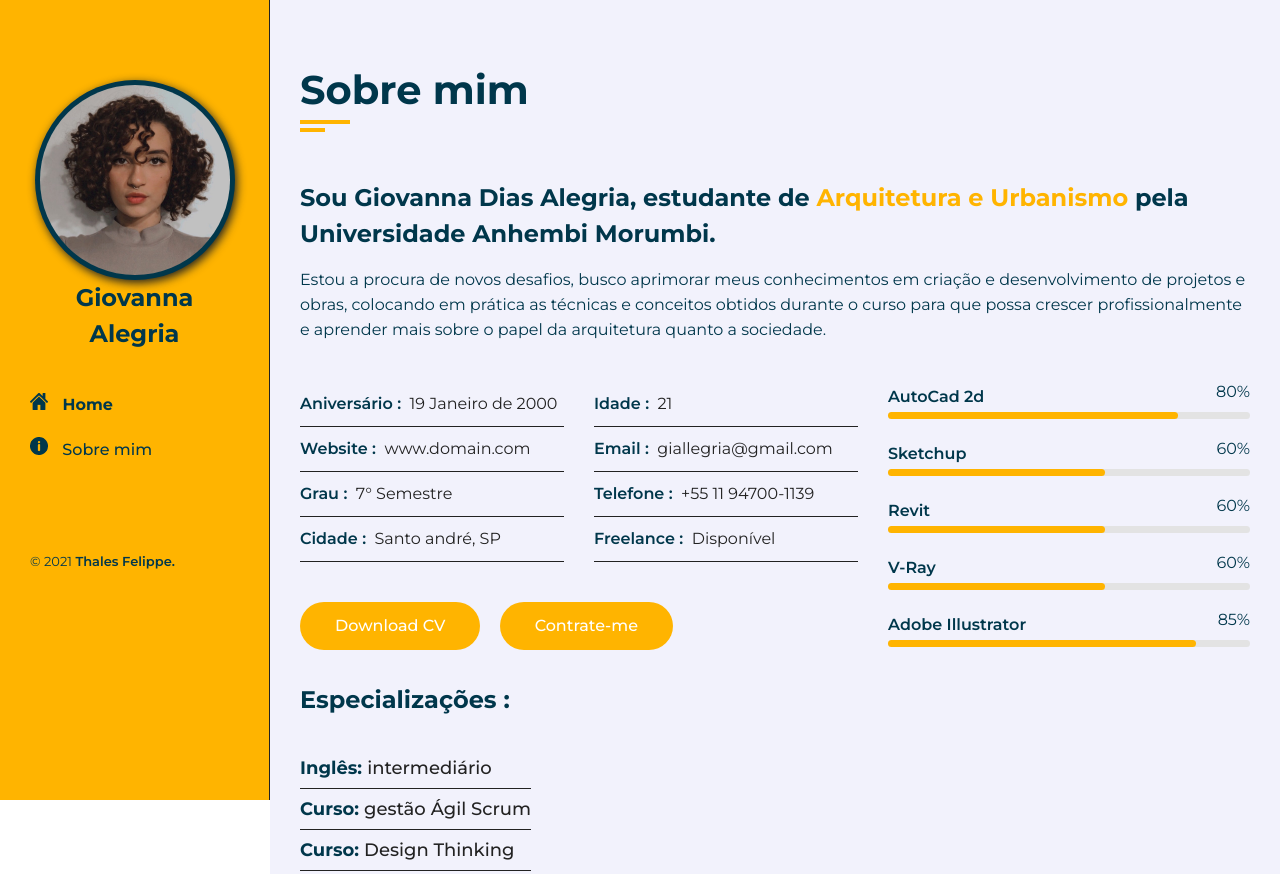
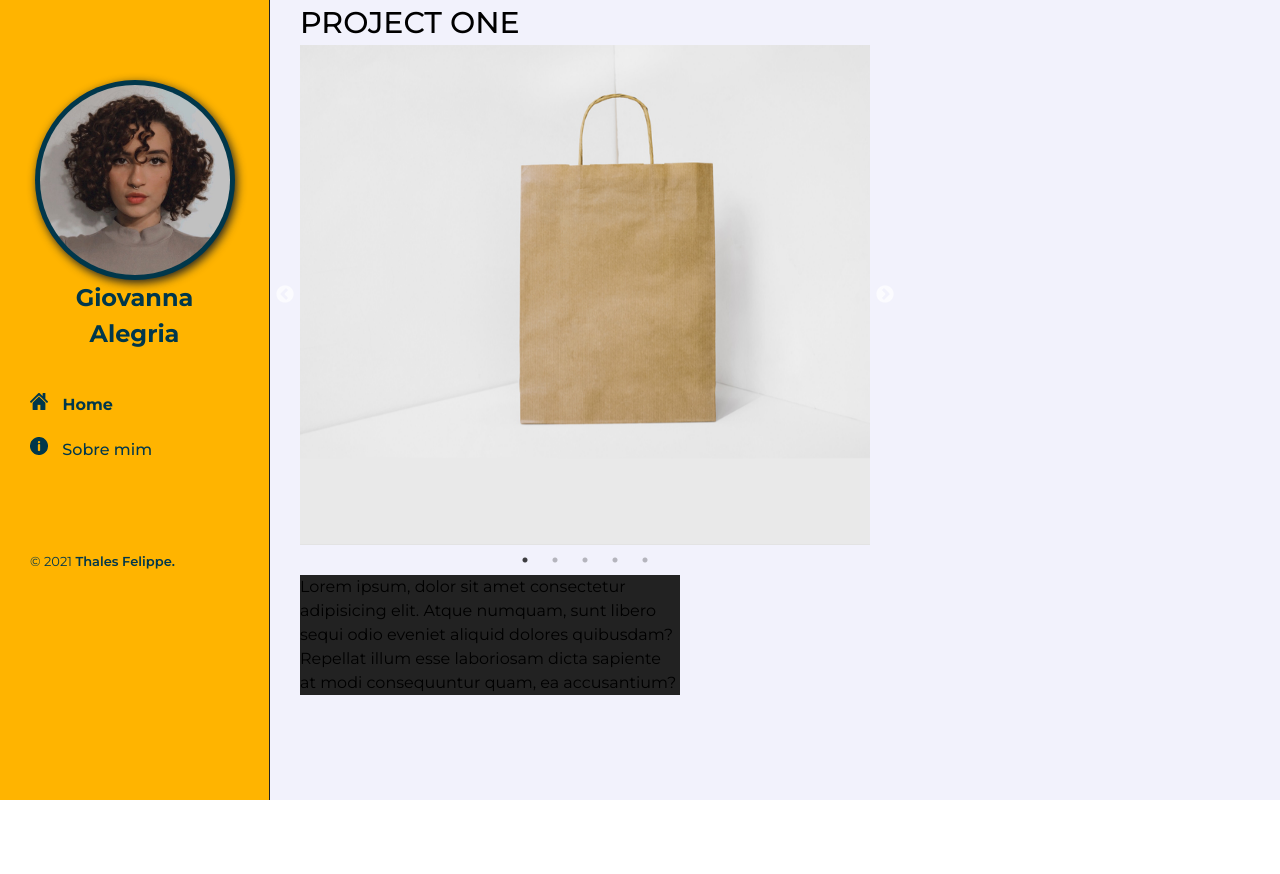
Before and after one commit to thalesfelippe/Portifolio-Gi, a plain HTML site: page index.html in a window 1280 px wide. Shown: the top 874 px of the page. After the commit the page ends 800 px from the top, so only its background shows below. Drawn offline with nearby package versions, Linux system fonts and the light colour scheme.

Commit message:
home changes

```diff
--- a/css/style.css
+++ b/css/style.css
@@ -244,6 +244,37 @@ section .container {
     display: flex;
 }
 
+.project-box {
+    flex: 0 0 60%;
+    width: 60%;
+    background-color: #C4C4C4;
+}
+
+.project-name {
+    font-size: 30px;
+    font-weight: 500;
+}
+
+.project-box .project-carousel {
+}
+
+.project-box .project-carousel .carousel-item {
+    height: 500px;
+}
+
+.project-box .project-carousel .carousel-item img {
+    width: 500;
+    height: 500px;
+}
+
+.description-box {
+    flex: 0 0 40%;
+    width: 40%;
+    padding: 0;
+    margin: 0;
+    background-color: #222222;
+}
+
 /* About Section */
 
 .about .about-content {
--- a/index.html
+++ b/index.html
@@ -10,7 +10,10 @@
    <!-- css -->
 	<link rel="stylesheet" href="css/style.css" type="text/css">
    <!-- Slick -->
-   <link rel="stylesheet" type="text/css" href="https://cdn.jsdelivr.net/npm/slick-carousel@1.8.1/slick/slick.css"/>
+   <link rel="stylesheet" type="text/css" href="https://cdnjs.cloudflare.com/ajax/libs/slick-carousel/1.8.1/slick.min.css"/>
+   <!-- Slick Theme -->
+   <link rel="stylesheet" type="text/css" href="https://cdnjs.cloudflare.com/ajax/libs/slick-carousel/1.8.1/slick-theme.css"/>
+
    <!-- JQuery -->
   <script type="text/javascript" src="https://cdnjs.cloudflare.com/ajax/libs/jquery/3.6.0/jquery.min.js"></script>
 
@@ -49,23 +52,38 @@
     <div class="main-content">
 
       <!-- Home Section -->
-      <section class="home-section hidden">
-        <!-- <div class="project-carousel">
-          <img src="./images/portfolio/1.jpg">
-          <img src="./images/portfolio/2.jpg">
-          <img src="./images/portfolio/3.jpg">
-          <img src="./images/portfolio/4.jpg">
-          <img src="./images/portfolio/5.jpg">
-          <img src="./images/portfolio/6.jpg">
+      <section class="home-section">
+        <div class="project-name">PROJECT ONE</div>
+        <div class="project-session">
+          <div class="project-box">
+            <div class="project-carousel">
+              <div class="carousel-item">
+                <img src="./images/portfolio/1.jpg">
+              </div>
+              <div class="carousel-item">
+                <img src="./images/portfolio/2.jpg">
+              </div>
+              <div class="carousel-item">
+                <img src="./images/portfolio/3.jpg">
+              </div>
+              <div class="carousel-item">
+                <img src="./images/portfolio/4.jpg">
+              </div>
+              <div class="carousel-item">
+                <img src="./images/portfolio/5.jpg">
+              </div>
+            </div>
+          </div>
+          <div class="description-box">
+            <p>Lorem ipsum, dolor sit amet consectetur adipisicing elit. Atque numquam, sunt libero sequi odio eveniet aliquid dolores quibusdam? Repellat illum esse laboriosam dicta sapiente at modi consequuntur quam, ea accusantium?</p>
+          </div>
         </div>
-        <div id="arrow-prev" class="arrow"></div>
-        <div id="watch-name" class="description"></div>
-        <div id="arrow-next" class="arrow"></div> -->
+
       </section>
       <!-- Home Section End -->
 
       <!-- About Section -->
-      <section class="about section">
+      <section class="about section hidden">
         <div class="container">
           <div class="row">
             <div class="section-title padd-15">
@@ -256,6 +274,6 @@
   <!-- Script -->
   <script type="text/javascript" src="js/index.js"></script>
   <!-- Slick JS -->
-  <script type="text/javascript" src="https://cdn.jsdelivr.net/npm/slick-carousel@1.8.1/slick/slick.min.js"></script>
+  <script type="text/javascript" src="https://cdnjs.cloudflare.com/ajax/libs/slick-carousel/1.8.1/slick.min.js"></script>
 </body>
 </html>
--- a/js/index.js
+++ b/js/index.js
@@ -1,10 +1,20 @@
 $(document).ready(function(){
 
-    $(".project-carousel").slick({
+    $('.project-carousel').slick({
         dots: true,
         infinite: true,
         speed: 500,
         fade: true,
         cssEase: 'linear'
+      });
+
+    $(".project-carousel").on('change', function() {
+        $("#project-name").text($(".slick-current").data("name") );
+        $("#project-description").text($(".slick-current").data("description") );
     });
+
+    $('.project-carousel').on('afterChange',function( currentSlide ) {
+        $("#project-name").text($(".slick-current").data("name") );
+        $("#project-description").text($(".slick-current").data("description") );
+      });
 });
```
